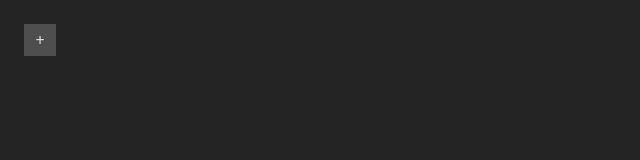
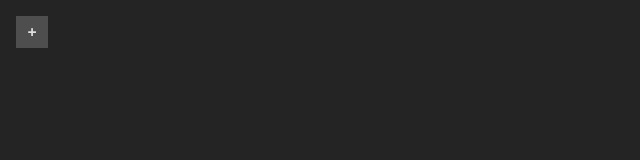
Before and after one commit to 4e6963/MeterScoreboard, a Vue app: page / in a window 1280 px wide. Shown: the top 160 px of the page, without its empty margins (0-640 px from the left). Built offline with nearby package versions, Linux system fonts and the light colour scheme.

Commit message:
Reduce margins

```diff
--- a/src/App.vue
+++ b/src/App.vue
@@ -59,7 +59,8 @@ onMounted(() => {
   align-items: center;
   height: 2rem;
   width: 2rem;
-  margin: 1rem;
+  margin: .5rem;
   user-select: none;
+  font-weight: bold;
 }
 </style>
--- a/src/components/scorecard.vue
+++ b/src/components/scorecard.vue
@@ -100,8 +100,9 @@ function deletePrompt() {
   display: flex;
   align-items: center;
   justify-content: space-between;
-  margin: 1rem;
-  padding: 1rem;
+  margin: .5rem;
+  padding-left: 1rem;
+  padding-right: 1rem;
 }
 
 input {
```
